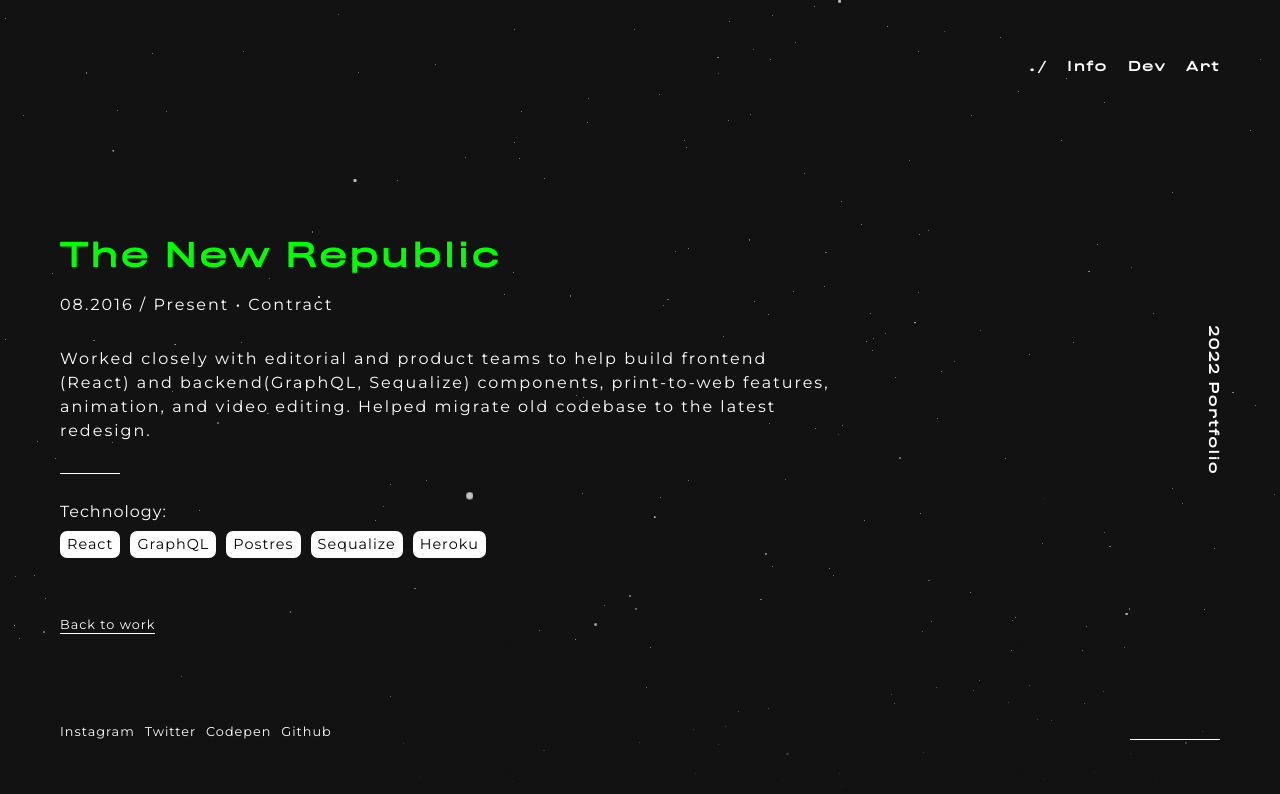
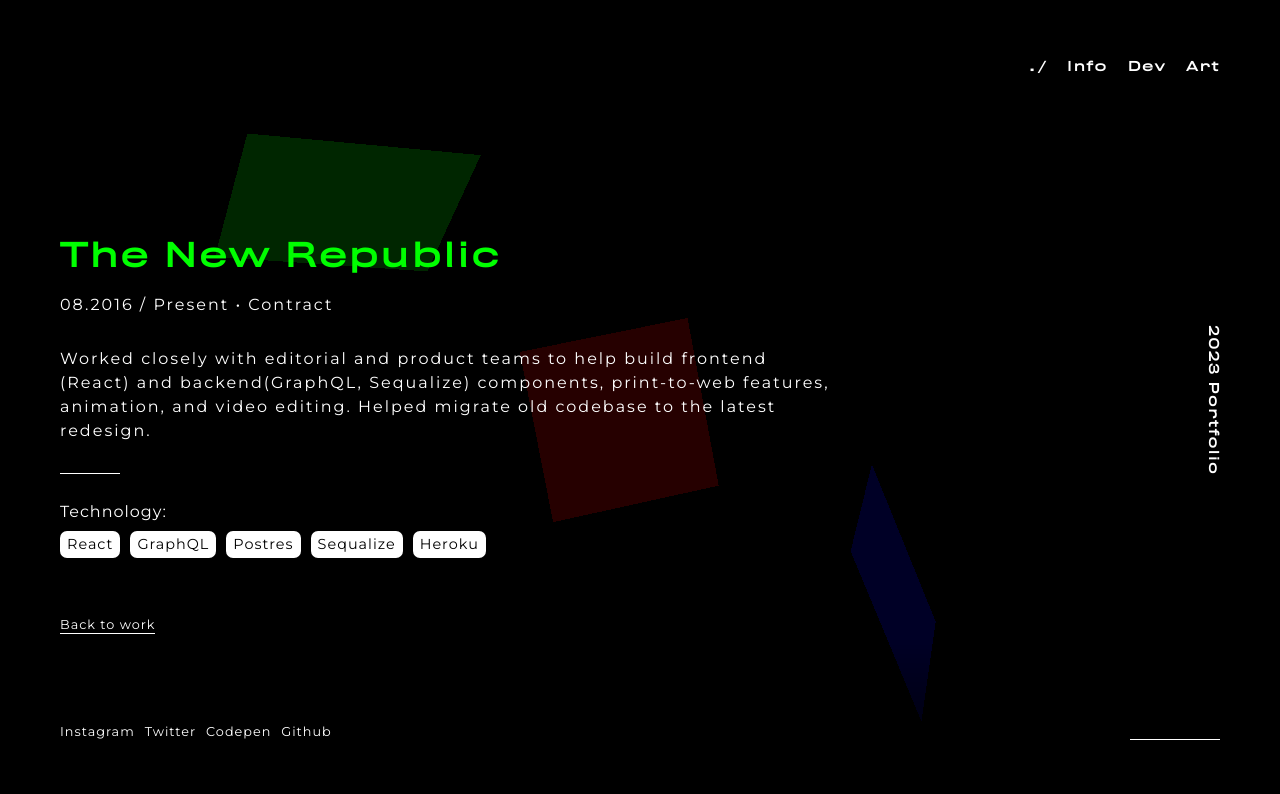
Before and after one commit to rgbjoy/web-rgbjoy-2022, a Next.js app: page /dev/the-newrepublic in a window 1280 px wide. Shown: the top 794 px of the page. Built offline with nearby package versions, Linux system fonts and the light colour scheme.

Commit message:
super upgrades

```diff
--- a/package.json
+++ b/package.json
@@ -1,5 +1,5 @@
 {
-  "name": "rgbjoy-2022",
+  "name": "rgbjoy-2023",
   "private": true,
   "version": "1.0.0",
   "scripts": {
--- a/src/components/Background.tsx
+++ b/src/components/Background.tsx
@@ -3,32 +3,31 @@ import { useState, useRef, useEffect } from 'react';
 import * as THREE from "three";
 import { ResizeObserver } from "@juggle/resize-observer"
 import { Canvas, useFrame } from '@react-three/fiber'
-import { Points, PointMaterial, Float } from '@react-three/drei'
-import * as random from "maath/random";
+import {  Float } from '@react-three/drei'
 
 import gsap from "gsap"
 
 import style from "./Background.module.scss"
 
-let animatingOut = false
 let clickable = false
+let firstLoad = true
 
 const getRandomPick = (items: Array<number>): number => {
   return items[Math.floor(Math.random() * items.length)];
 }
 
-const animateOut = (meshes) => {
+const animateOut = (meshes, isYoyo = false) => {
   for (var m of meshes) {
-    gsap.to(m.rotation, { overwrite: true, duration: 2, x: 0, y: 0, z: 0, ease: "Power2.easeIn" });
-    gsap.to(m.position, { overwrite: true, duration: 2, x: getRandomPick([-5, 5]), y: getRandomPick([-5, 5]), z: getRandomPick([-5, 5]), ease: "Power2.easeIn" });
-    gsap.to(m.material, { overwrite: true, duration: 2, opacity: 0, ease: "Power2.easeIn", onComplete: () => animatingOut = false });
+    gsap.to(m.rotation, { yoyo: isYoyo ? true : false, repeat: isYoyo ? 1 : 0, overwrite: true, duration: 2, x: THREE.MathUtils.degToRad(getRandomPick([-45, 45])), y: THREE.MathUtils.degToRad(getRandomPick([-45, 45])), z: THREE.MathUtils.degToRad(getRandomPick([-45, 45])), ease: isYoyo ? "Sine.easInOut" : "Power2.easInOut" });
+    gsap.to(m.position, { yoyo: isYoyo ? true : false, repeat: isYoyo ? 1 : 0, overwrite: true, duration: 2, x: getRandomPick([-1, 1]), y: getRandomPick([-1, 1]), z: getRandomPick([-1, 1]), ease: isYoyo ? "Sine.easInOut" : "Power2.easInOut" });
+    gsap.to(m.material, { yoyo: isYoyo ? true : false, repeat: isYoyo ? 1 : 0, overwrite: true, duration: 2, opacity: isYoyo ? 1 : 0.15, ease: isYoyo ? "Sine.easInOut" : "Power2.easInOut", onComplete: () => clickable = true });
   }
 }
 
 const animateIn = (meshes) => {
   for (var m of meshes) {
 
-    if (!animatingOut) {
+    if (firstLoad) {
       m.position.set(getRandomPick([-5, 5]), getRandomPick([-5, 5]), getRandomPick([-5, 5]))
     }
 
@@ -45,21 +44,18 @@ const animateIn = (meshes) => {
 
     gsap.to(m.material, { duration: 2, opacity: 1, ease: "Power2.easeOut", onComplete: () => { clickable = true } });
   }
+  firstLoad = false
 }
 
 const handleClick = (e, isHome) => {
-  if (!clickable && isHome) {
+  if (!clickable || !isHome) {
     return
   }
 
   clickable = false
 
   const meshes = e.eventObject.children
-  for (var m of meshes) {
-    gsap.to(m.rotation, { yoyo: true, repeat: 1, duration: 2, x: 0, y: 0, z: 0, ease: "Power2.easeInOut" });
-    gsap.to(m.position, { yoyo: true, repeat: 1, duration: 2, x: getRandomPick([-5, 5]), y: getRandomPick([-5, 5]), z: getRandomPick([-5, 5]), ease: "Power2.easeInOut" });
-    gsap.to(m.material, { yoyo: true, repeat: 1, duration: 2, opacity: 0, ease: "Power2.easeInOut", onComplete: () => { clickable = true } });
-  }
+  animateOut(meshes, true)
 }
 
 const Plane = (props: any) => {
@@ -77,7 +73,9 @@ const Rig = ({ children, page }) => {
   const isHome = page == "/" ? true : false
 
   useEffect(() => {
-    document.body.style.cursor = hovered ? 'pointer' : 'auto'
+    if (isHome) {
+      document.body.style.cursor = hovered ? 'pointer' : 'auto'
+    }
   }, [hovered])
 
   useEffect(() => {
@@ -85,7 +83,11 @@ const Rig = ({ children, page }) => {
     if (!meshes) {
       return
     }
-    isHome ? animateIn(meshes) : animateOut(meshes)
+    if (isHome) {
+      animateIn(meshes)
+    } else {
+      animateOut(meshes)
+    }
   }, [isHome])
 
   useFrame((state, delta) => {
@@ -105,22 +107,6 @@ const Rig = ({ children, page }) => {
   )
 }
 
-const Stars = (props: any) => {
-  const ref = useRef(null);
-  const [sphere] = useState(() => random.inSphere(new Float32Array(5000), { radius: 10 }))
-  useFrame((state, delta) => {
-    ref.current.rotation.x -= delta / 50
-    ref.current.rotation.y -= delta / 50
-  })
-  return (
-    <group rotation={[0, 0, Math.PI / 4]}>
-      <Points ref={ref} positions={sphere} frustumCulled={false} {...props}>
-        <PointMaterial transparent color="#888888" size={0.03} sizeAttenuation={true} depthWrite={false} />
-      </Points>
-    </group>
-  )
-}
-
 const Background = ({ page }) => {
   return (
     <Canvas className={style.background} camera={{ fov: 25, position: [5, 5, 5] }} resize={{ polyfill: ResizeObserver }}
@@ -131,7 +117,6 @@ const Background = ({ page }) => {
         depth: false,
         toneMapping: THREE.NoToneMapping,
       }}>
-      <Stars />
       <Float>
         <Rig page={page}>
           <Plane color="#FF0000" name="red" />
--- a/src/components/SiteLayout.module.scss
+++ b/src/components/SiteLayout.module.scss
@@ -32,23 +32,6 @@
     &:first-child {
       margin: 0;
     }
-  }
-}
-
-.badge {
-  font-family: 'Rhode', sans-serif;
-  position: fixed;
-  writing-mode: vertical-rl;
-  right: $gutter;
-  transform: translateY(-50%);
-  font-size: 80%;
-  letter-spacing: 1px;
-  top: 50%;
-  -webkit-font-smoothing: antialiased;
-  -moz-osx-font-smoothing: grayscale;
-
-  @include mobile-only {
-    display: none;
   }
 }
 
--- a/src/components/SiteLayout.tsx
+++ b/src/components/SiteLayout.tsx
@@ -36,15 +36,16 @@ const SiteLayout = ({ children }) => {
       <Suspense fallback={<div className="loadingBackground">...</div>}>
         <DynamicBackground page={router.pathname} />
       </Suspense>
+
+      {children}
+
       <motion.div
         initial={{ right: -20 }}
         animate={{ right: 60 }}
-        transition={{ delay: 0.25, duration: 0.75, ease:"easeOut" }}
-        className={style.badge}>
-        2022 Portfolio
+        transition={{ delay: 1, duration: 0.75, ease:"easeOut" }}
+        className={"badge"}>
+        2023 Portfolio
       </motion.div>
-
-      {children}
 
       <motion.header
         initial={{ top: -20 }}
@@ -55,13 +56,13 @@ const SiteLayout = ({ children }) => {
           {router.pathname !== "/" ? <ActiveLink activeClassName={style.active} href="/">
             .{paths < 2 ? `.` : ``}<span>/</span>
           </ActiveLink> : ""}
-          <ActiveLink activeClassName={style.active} href="/info">
+          <ActiveLink className="red" activeClassName={style.active} href="/info">
             Info
           </ActiveLink>
-          <ActiveLink activeClassName={style.active} href="/dev">
+          <ActiveLink className="green" activeClassName={style.active} href="/dev">
             Dev
           </ActiveLink>
-          <ActiveLink activeClassName={style.active} href="/art">
+          <ActiveLink className="blue" activeClassName={style.active} href="/art">
             Art
           </ActiveLink>
         </nav>
--- a/src/pages/art.module.scss
+++ b/src/pages/art.module.scss
@@ -1,7 +1,7 @@
-$grid: 10px;
+$grid: 30px;
 
 .header {
-  color: white;
+  color: $blue;
 }
 
 .my-masonry-grid :global {
@@ -31,9 +31,9 @@ $grid: 10px;
 
   .caption {
     position: absolute;
-    color: black;
+    color: white;
     opacity: 0;
-    background: rgba(255, 255, 255, 0);
+    background: rgba(0, 0, 0, 0);
     top: 0;
     width: 100%;
     height: 100%;
@@ -47,11 +47,12 @@ $grid: 10px;
     transition-timing-function:  ease-in-out;
     font-weight: bold;
     cursor: pointer;
+    border: 20px solid white;
   }
 
   .hovered + .caption {
     opacity: 1;
-    background: rgba(255, 255, 255, 0.85);
+    background: rgba(0, 0, 0, .90);
   }
 }
 
@@ -71,15 +72,20 @@ $grid: 10px;
 
   &__inner {
     width: 90%;
-    height: 90%;
+    height: 100%;
     position: relative;
     display: flex;
     justify-content: center;
     align-items: center;
+    cursor:none;
+
+    .lightbox_wrapper {
+      position: fixed;
+    }
 
     .caption {
       position: absolute;
-      bottom: 0;
+      top: 0;
       font-size: 14px;
       padding: 5px 7px;
       color: white;
@@ -90,12 +96,11 @@ $grid: 10px;
   img {
     width: 100%;
     height: auto;
-    padding: 10%;
   }
+
   video {
     width: 100%;
     height: 100%;
     max-height: 1080px;
-    padding: 10%;
   }
 }
--- a/src/pages/art.tsx
+++ b/src/pages/art.tsx
@@ -55,7 +55,7 @@ const Art = (props) => {
   }
 
   return (
-    <Layout page="info">
+    <Layout page="art">
       <Head><title>Artwork</title></Head>
 
       <h1 className={style.header}>Artwork</h1>
--- a/src/pages/dev/dev.module.scss
+++ b/src/pages/dev/dev.module.scss
@@ -1,5 +1,5 @@
 .header {
-  color: #FF0000;
+  color: $green;
 }
 
 .sectionTitle {
--- a/src/pages/info.module.scss
+++ b/src/pages/info.module.scss
@@ -1,5 +1,5 @@
 .header {
-  color: #00aeff;
+  color: $red;
 }
 
 .selfie {
--- a/src/styles/global.scss
+++ b/src/styles/global.scss
@@ -63,13 +63,23 @@ a {
     position: absolute;
     width: 100%;
     height: 1px;
-    border-radius: 4px;
-    background-color: #e70d2f;
     bottom: -2px;
     left: 0;
     transform-origin: right;
     transform: scaleX(0);
     transition: transform 0.3s cubic-bezier(0.455, 0.03, 0.515, 0.955);
+  }
+
+  &.red::before {
+    background-color: $red;
+  }
+
+  &.green::before {
+    background-color: $green;
+  }
+
+  &.blue::before {
+    background-color: $blue;
   }
 
   &.underline {
@@ -132,6 +142,17 @@ p {
   width: 75%;
   max-width: 960px;
 
+  &.art {
+    padding-right: ($gutter / 2);
+    padding-left: ($gutter / 2);
+    width: 100%;
+    max-width: 1080px;
+
+    + .badge {
+      display: none;
+    }
+  }
+
   &.intro {
     pointer-events: none;
   }
@@ -139,6 +160,30 @@ p {
   @include mobile-only {
     padding: 120px 20px 100px 20px;
     width: 100%;
+  }
+}
+
+.badge {
+  font-family: 'Rhode', sans-serif;
+  position: fixed;
+  writing-mode: vertical-rl;
+  right: $gutter;
+  transform: translateY(-50%);
+  font-size: 80%;
+  letter-spacing: 1px;
+  top: 50%;
+  -webkit-font-smoothing: antialiased;
+  -moz-osx-font-smoothing: grayscale;
+
+  @include mobile-only {
+    display: none;
+  }
+}
+
+#footer {
+  transition: opacity 0.25s;
+  &.hidden {
+    opacity: 0;
   }
 }
 
--- a/src/styles/variables.scss
+++ b/src/styles/variables.scss
@@ -1,3 +1,7 @@
+$red: #FF0000;
+$green: #00FF00;
+$blue: #00aeff;
+
 $gutter: 60px;
 $gutter-mobile: 20px;
 
@@ -5,7 +9,7 @@ $mobile: 800px;
 $laptop: 1280px;
 $desktop: 1920px;
 
-$colorBackground: #121212;
+$colorBackground: #000;
 
 @mixin mobile-only {
   @media screen and (max-width: ($mobile - 1px)) { @content; }
```
Also changed, not shown: src/components/Lightbox.tsx (+10 -3 lines).
